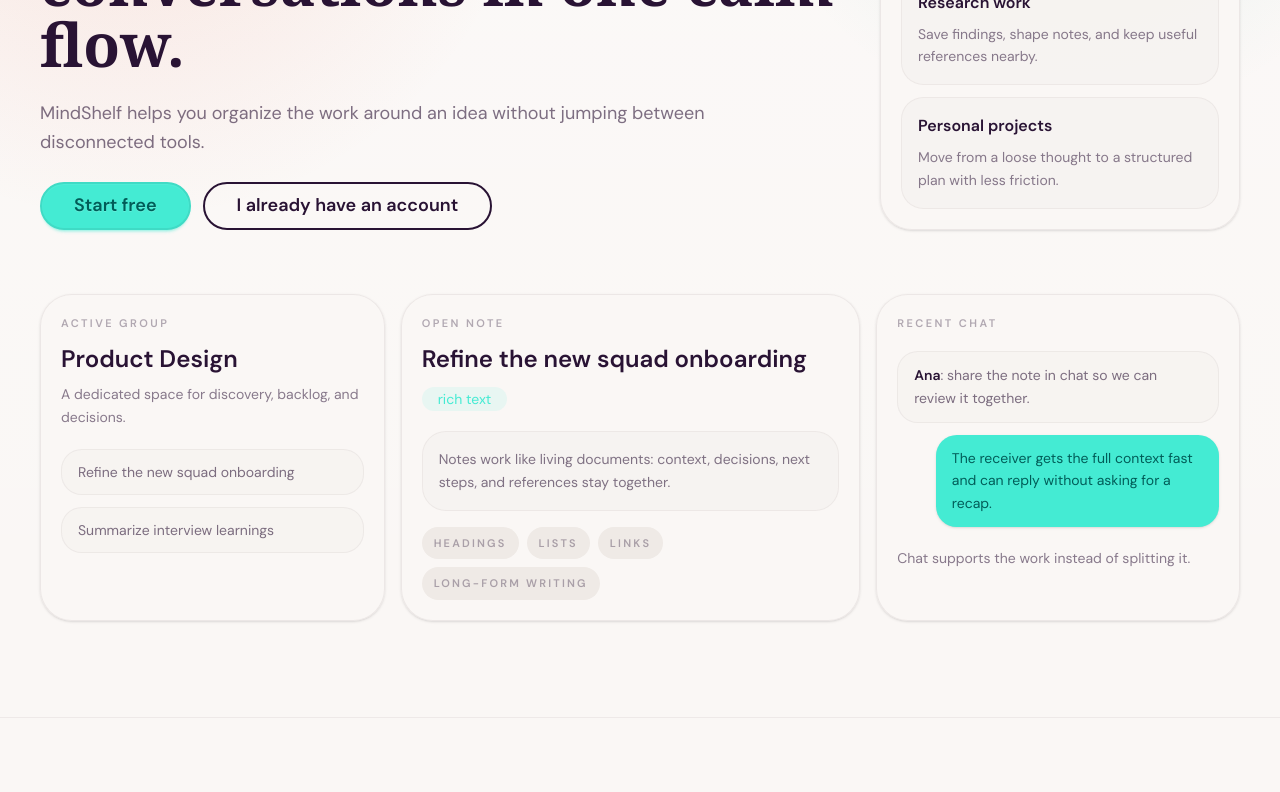
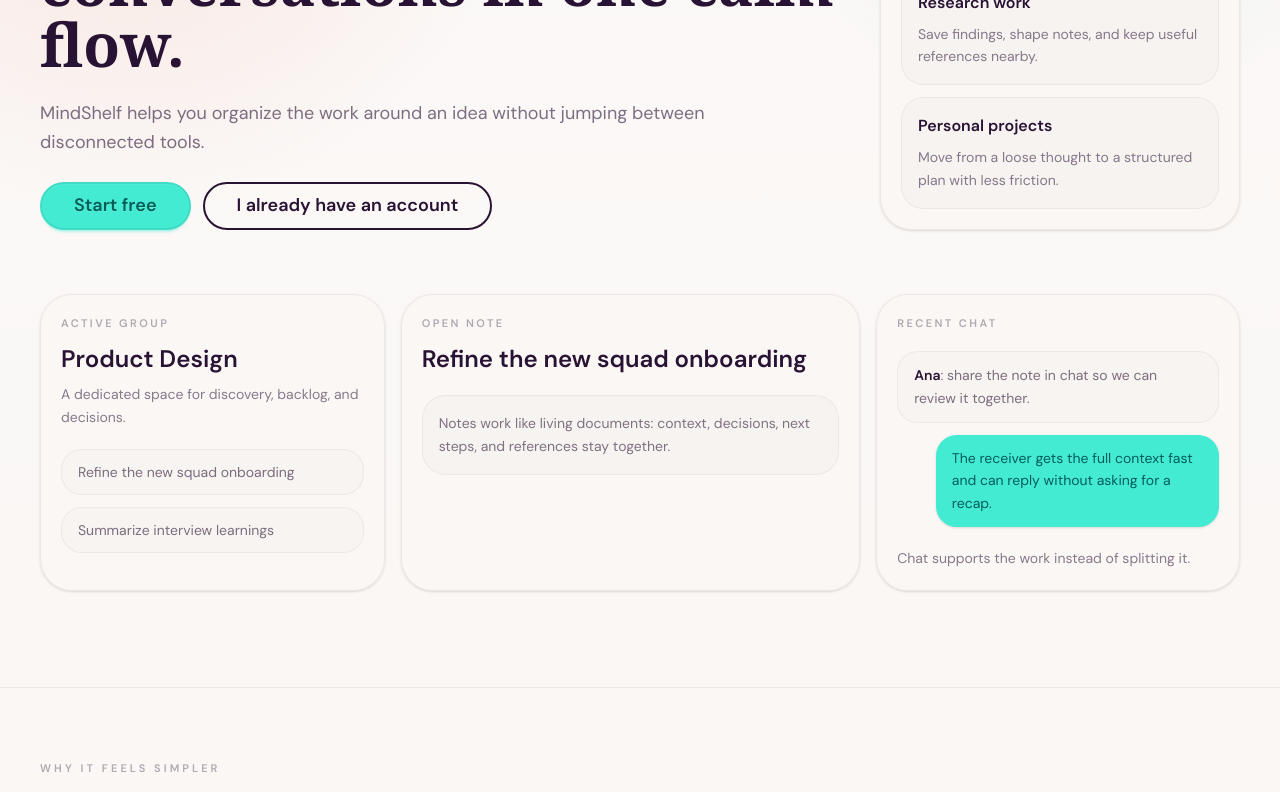
Before and after one commit to ViniciusLugli/mindshelf-fe, a Next.js app: page / in a window 1280 px wide. Shown: the part 388-1180 px from the top of the page. Built offline with nearby package versions, Linux system fonts and the light colour scheme.

Commit message:
fix: improve onboarding feedback and trim user details before update

```diff
--- a/app/(private)/home/components/HomePageClient.tsx
+++ b/app/(private)/home/components/HomePageClient.tsx
@@ -77,17 +77,25 @@
   );
 
   const handleCompleteOnboarding = useCallback(async () => {
+    if (!currentUser) {
+      setFeedback("Could not find your account details.");
+      return;
+    }
+
+    const trimmedEmail = currentUser.email.trim();
+    const trimmedName = currentUser.name.trim();
+
     try {
       await updateCurrentUserMutation.mutateAsync({
+        email: trimmedEmail,
+        name: trimmedName,
         onboarding_completed: true,
       });
 
-      if (currentUser) {
-        setCurrentUser({
-          ...currentUser,
-          onboarding_completed: true,
-        });
-      }
+      setCurrentUser({
+        ...currentUser,
+        onboarding_completed: true,
+      });
 
       setDismissedOnboardingUserId(null);
     } catch (error) {
--- a/app/page.tsx
+++ b/app/page.tsx
@@ -33,7 +33,8 @@
   {
     step: "03",
     title: "Share it in chat",
-    description: "Keep discussion attached to the work, not scattered around it.",
+    description:
+      "Keep discussion attached to the work, not scattered around it.",
   },
 ] as const;
 
@@ -53,7 +54,10 @@
               <Link href="/login" className="btn btn-ghost rounded-full px-6">
                 Sign in
               </Link>
-              <Link href="/register" className="btn btn-primary rounded-full px-6">
+              <Link
+                href="/register"
+                className="btn btn-primary rounded-full px-6"
+              >
                 Create account
               </Link>
             </div>
@@ -76,16 +80,22 @@
               </p>
 
               <div className="flex flex-col gap-3 sm:flex-row">
-                <Link href="/register" className="btn btn-primary btn-lg rounded-full px-8">
+                <Link
+                  href="/register"
+                  className="btn btn-primary btn-lg rounded-full px-8"
+                >
                   Start free
                 </Link>
-                <Link href="/login" className="btn btn-outline btn-lg rounded-full px-8">
+                <Link
+                  href="/login"
+                  className="btn btn-outline btn-lg rounded-full px-8"
+                >
                   I already have an account
                 </Link>
               </div>
             </div>
 
-            <aside className="rounded-[2rem] border border-base-300/70 bg-base-100/92 p-5 shadow-sm">
+            <aside className="rounded-4xl border border-base-300/70 bg-base-100/92 p-5 shadow-sm">
               <p className="text-[11px] font-bold uppercase tracking-[0.22em] text-base-content/35">
                 Best for
               </p>
@@ -98,15 +108,21 @@
                   </p>
                 </div>
                 <div className="rounded-[1.4rem] border border-base-300/60 bg-base-200/30 p-4">
-                  <p className="font-semibold text-base-content">Research work</p>
+                  <p className="font-semibold text-base-content">
+                    Research work
+                  </p>
                   <p className="mt-2 text-sm leading-relaxed text-base-content/55">
-                    Save findings, shape notes, and keep useful references nearby.
+                    Save findings, shape notes, and keep useful references
+                    nearby.
                   </p>
                 </div>
                 <div className="rounded-[1.4rem] border border-base-300/60 bg-base-200/30 p-4">
-                  <p className="font-semibold text-base-content">Personal projects</p>
+                  <p className="font-semibold text-base-content">
+                    Personal projects
+                  </p>
                   <p className="mt-2 text-sm leading-relaxed text-base-content/55">
-                    Move from a loose thought to a structured plan with less friction.
+                    Move from a loose thought to a structured plan with less
+                    friction.
                   </p>
                 </div>
               </div>
@@ -114,7 +130,7 @@
           </div>
 
           <div className="grid gap-4 pb-12 lg:grid-cols-[0.9fr_1.2fr_0.95fr] lg:pb-16">
-            <article className="rounded-[2rem] border border-base-300/70 bg-base-100/95 p-5 shadow-sm">
+            <article className="rounded-4xl border border-base-300/70 bg-base-100/95 p-5 shadow-sm">
               <p className="text-[11px] font-bold uppercase tracking-[0.22em] text-base-content/35">
                 Active group
               </p>
@@ -135,7 +151,7 @@
               </div>
             </article>
 
-            <article className="rounded-[2rem] border border-base-300/70 bg-base-100/95 p-5 shadow-sm">
+            <article className="rounded-4xl border border-base-300/70 bg-base-100/95 p-5 shadow-sm">
               <div className="flex flex-wrap items-start justify-between gap-3">
                 <div>
                   <p className="text-[11px] font-bold uppercase tracking-[0.22em] text-base-content/35">
@@ -145,35 +161,27 @@
                     Refine the new squad onboarding
                   </h2>
                 </div>
-                <span className="badge rounded-full border-0 bg-primary/10 px-4 py-3 text-primary">
-                  rich text
-                </span>
               </div>
 
-              <div className="mt-5 rounded-[1.5rem] border border-base-300/60 bg-base-200/30 p-4 text-sm leading-relaxed text-base-content/58">
-                Notes work like living documents: context, decisions, next steps,
-                and references stay together.
-              </div>
-
-              <div className="mt-4 flex flex-wrap gap-2 text-[11px] font-bold uppercase tracking-[0.2em] text-base-content/35">
-                <span className="rounded-full bg-base-200 px-3 py-2">Headings</span>
-                <span className="rounded-full bg-base-200 px-3 py-2">Lists</span>
-                <span className="rounded-full bg-base-200 px-3 py-2">Links</span>
-                <span className="rounded-full bg-base-200 px-3 py-2">Long-form writing</span>
+              <div className="mt-5 rounded-3xl border border-base-300/60 bg-base-200/30 p-4 text-sm leading-relaxed text-base-content/58">
+                Notes work like living documents: context, decisions, next
+                steps, and references stay together.
               </div>
             </article>
 
-            <article className="rounded-[2rem] border border-base-300/70 bg-base-100/95 p-5 shadow-sm">
+            <article className="rounded-4xl border border-base-300/70 bg-base-100/95 p-5 shadow-sm">
               <p className="text-[11px] font-bold uppercase tracking-[0.22em] text-base-content/35">
                 Recent chat
               </p>
 
               <div className="mt-5 space-y-3">
                 <div className="rounded-[1.3rem] border border-base-300/60 bg-base-200/25 px-4 py-3 text-sm leading-relaxed text-base-content/60">
-                  <span className="font-semibold text-base-content">Ana</span>: share the note in chat so we can review it together.
+                  <span className="font-semibold text-base-content">Ana</span>:
+                  share the note in chat so we can review it together.
                 </div>
                 <div className="ml-auto max-w-[88%] rounded-[1.3rem] bg-primary px-4 py-3 text-sm leading-relaxed text-primary-content shadow-sm">
-                  The receiver gets the full context fast and can reply without asking for a recap.
+                  The receiver gets the full context fast and can reply without
+                  asking for a recap.
                 </div>
               </div>
 
@@ -259,15 +267,20 @@
                 className="max-w-3xl text-4xl font-bold leading-tight text-neutral-content sm:text-5xl"
                 style={{ fontFamily: "Georgia, 'Times New Roman', serif" }}
               >
-                If your work mixes writing, context, and conversation, MindShelf gives it one home.
+                If your work mixes writing, context, and conversation, MindShelf
+                gives it one home.
               </h2>
               <p className="max-w-2xl text-base leading-relaxed text-neutral-content/60">
-                Start with a group, create your first note, and bring the right people into the chat when you need them.
+                Start with a group, create your first note, and bring the right
+                people into the chat when you need them.
               </p>
             </div>
 
             <div className="flex flex-col gap-3 sm:flex-row lg:flex-col">
-              <Link href="/register" className="btn btn-primary btn-lg rounded-full px-8">
+              <Link
+                href="/register"
+                className="btn btn-primary btn-lg rounded-full px-8"
+              >
                 Create account
               </Link>
               <Link
```
